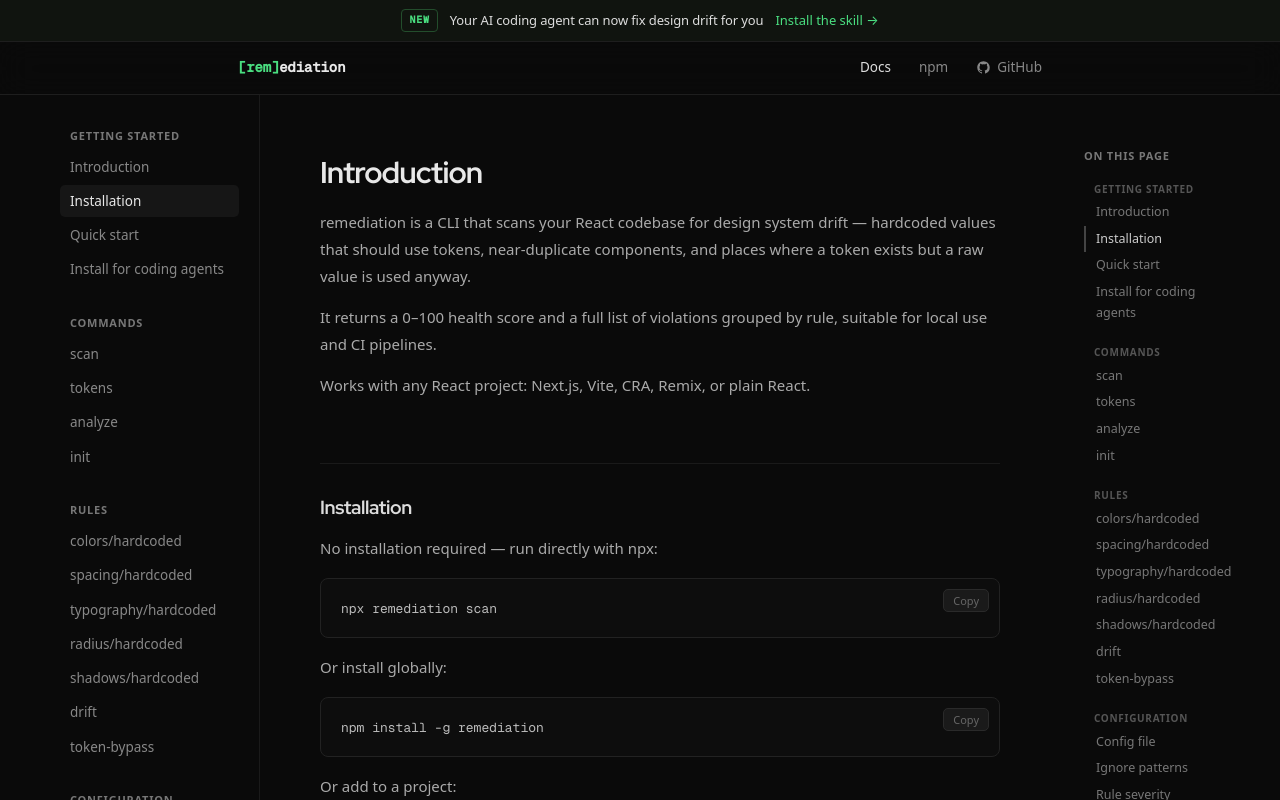
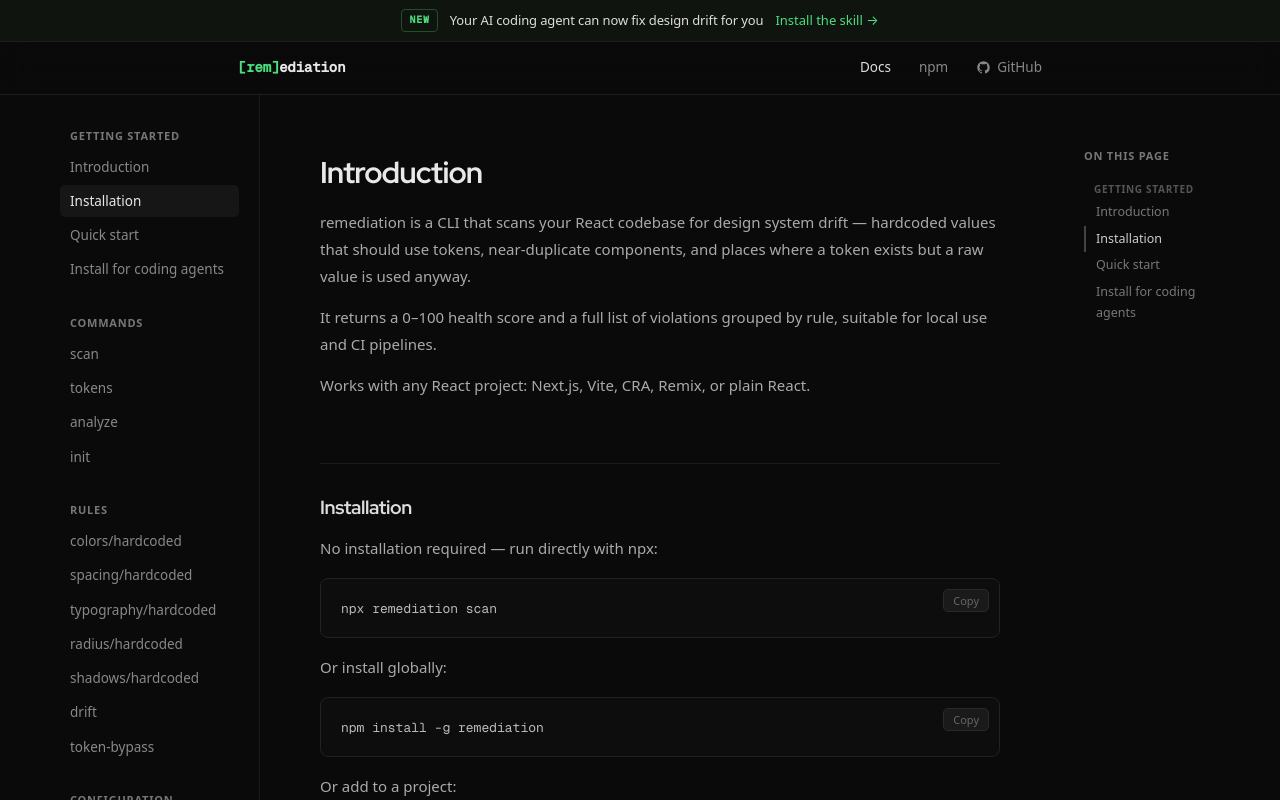
Before and after one commit to arnaudmanaranche/remediation, a React (Vite) app in the folder packages/website/: page /docs in a window 1280 px wide. Shown: the top 800 px of the page. Built offline with nearby package versions, Linux system fonts and the light colour scheme.

Commit message:
feat(website): docs right panel lists only the current section's entries

```diff
--- a/packages/website/src/pages/DocsPage.tsx
+++ b/packages/website/src/pages/DocsPage.tsx
@@ -200,13 +200,16 @@ export function DocsPage() {
         <DocsContent />
       </article>
 
-      {/* Right TOC — grouped to mirror sidebar structure */}
+      {/* Right TOC — only the entries of the current main section */}
       <aside className="docs-toc">
         <span className="docs-toc-title">On this page</span>
-        {SIDEBAR.map(section => (
-          <div key={section.title} className="docs-toc-group">
-            <span className="docs-toc-group-label">{section.title}</span>
-            {section.items.map(item => (
+        {(() => {
+          const current =
+            SIDEBAR.find(section => section.items.some(item => item.id === activeId)) ?? SIDEBAR[0]
+          return (
+            <div className="docs-toc-group">
+              <span className="docs-toc-group-label">{current.title}</span>
+              {current.items.map(item => (
                 <a
                   key={item.id}
                   href={`#${item.id}`}
@@ -224,7 +227,8 @@ export function DocsPage() {
                 </a>
               ))}
             </div>
-        ))}
+          )
+        })()}
       </aside>
     </div>
   )
```
Lines whose indentation alone changed are shown as unchanged.
